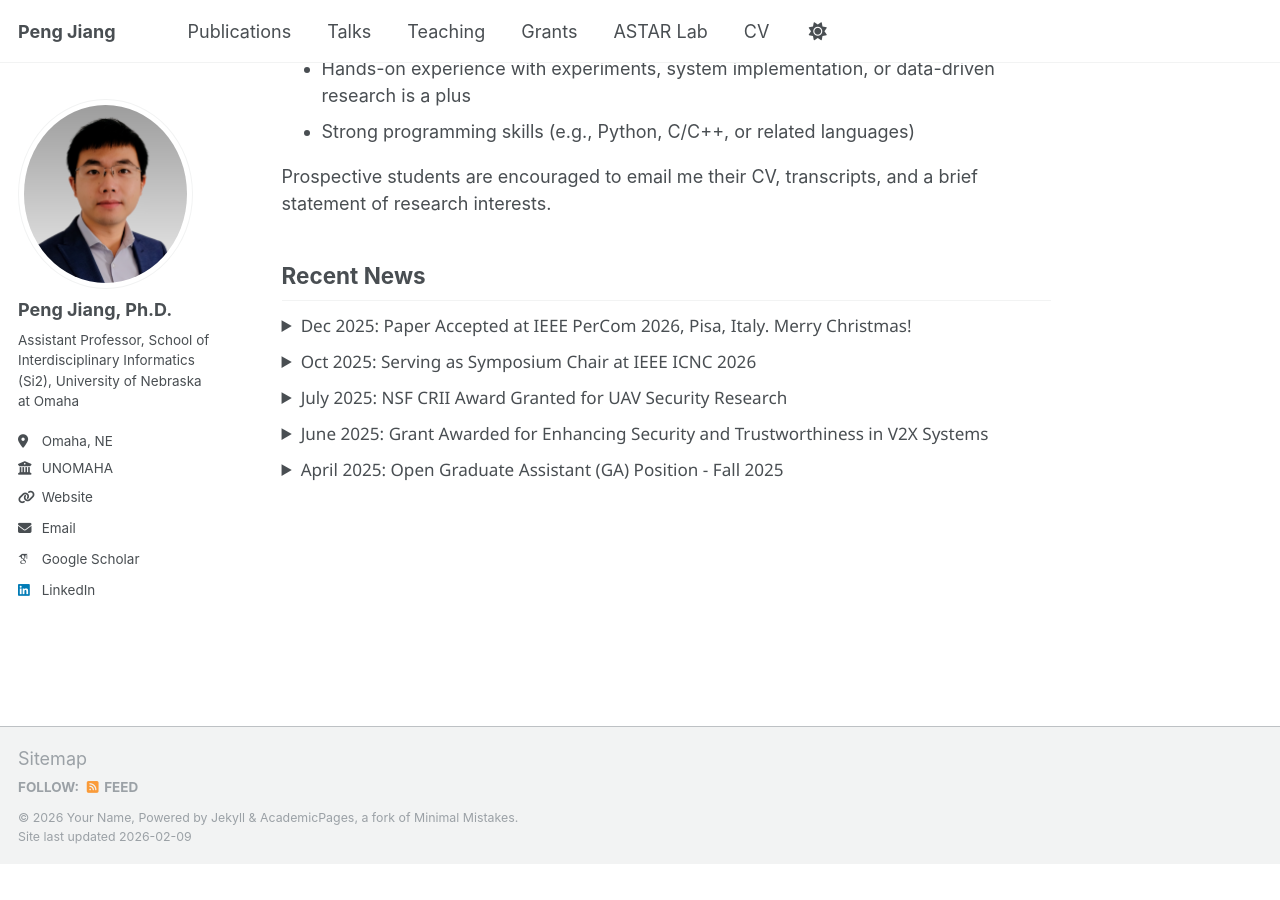
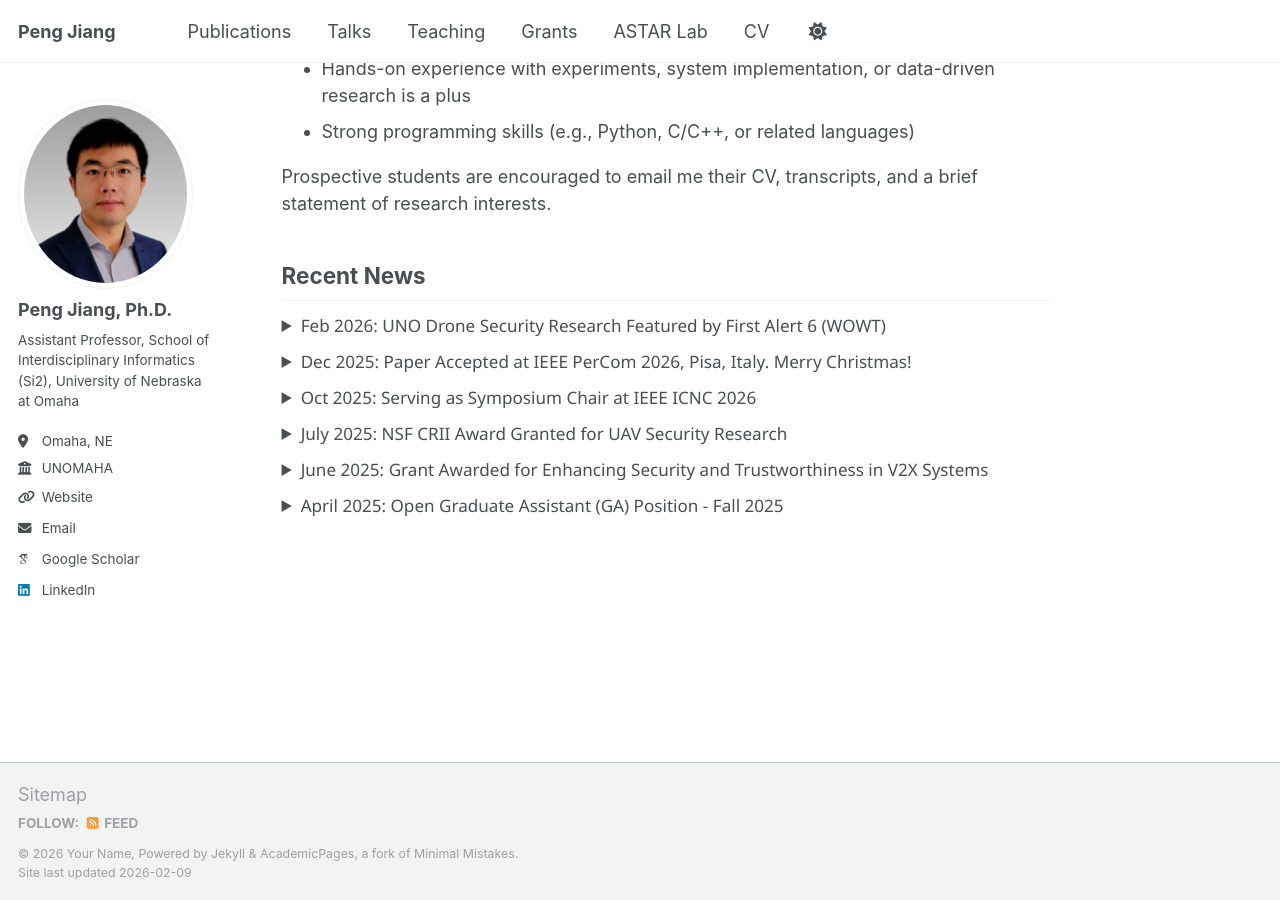
Before and after one commit to PJiang93/pjiang93.github.io, a Jekyll site: the page built from _pages/about.md, in a window 1280 px wide and 900 px high, scrolled down 1123 px. Built offline with Jekyll 4.4.1, drawn with Linux system fonts in a browser that asks for light colours; some web fonts are replaced; before the commit the page ends 1987 px from its top, so only the background shows below that.

Commit message:
update news

```diff
--- a/_pages/about.md
+++ b/_pages/about.md
@@ -35,6 +35,21 @@ Prospective students are encouraged to email me their CV, transcripts, and a bri
 
 
 ## Recent News
+
+<details>
+  <summary>
+    <span style="font-family: 'Segoe UI', 'Helvetica Neue', Arial, 'Liberation Sans', sans-serif; font-size: 0.95em;">
+      Feb 2026: UNO Drone Security Research Featured by First Alert 6 (WOWT)
+    </span>
+  </summary>
+  <div style="font-size: 0.95em;">
+    Our ongoing research at the University of Nebraska at Omaha College of Information Science & Technology on improving drone security was featured by First Alert 6 (WOWT). The story highlights early research efforts aimed at strengthening the security and resilience of drones, particularly in the context of public safety applications such as Omaha’s Drones as First Responders program.
+    <br />
+    <a href="https://www.wowt.com/2026/02/06/uno-researchers-developing-drone-hacking-defenses-omaha/" target="_blank">Read the news coverage</a>.
+  </div>
+</details>
+
+<div style="margin-top: 0.5em;"></div>
 
 <details>
   <summary>
```
